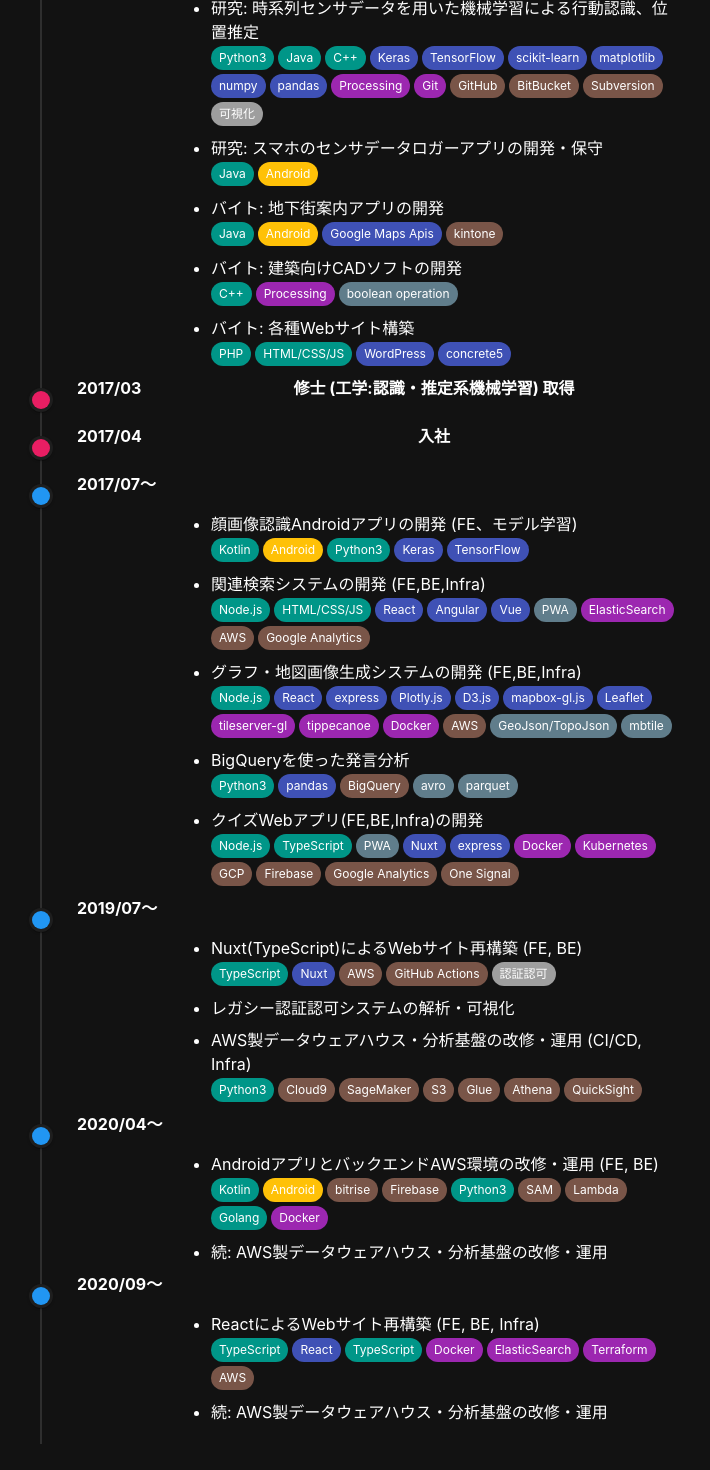
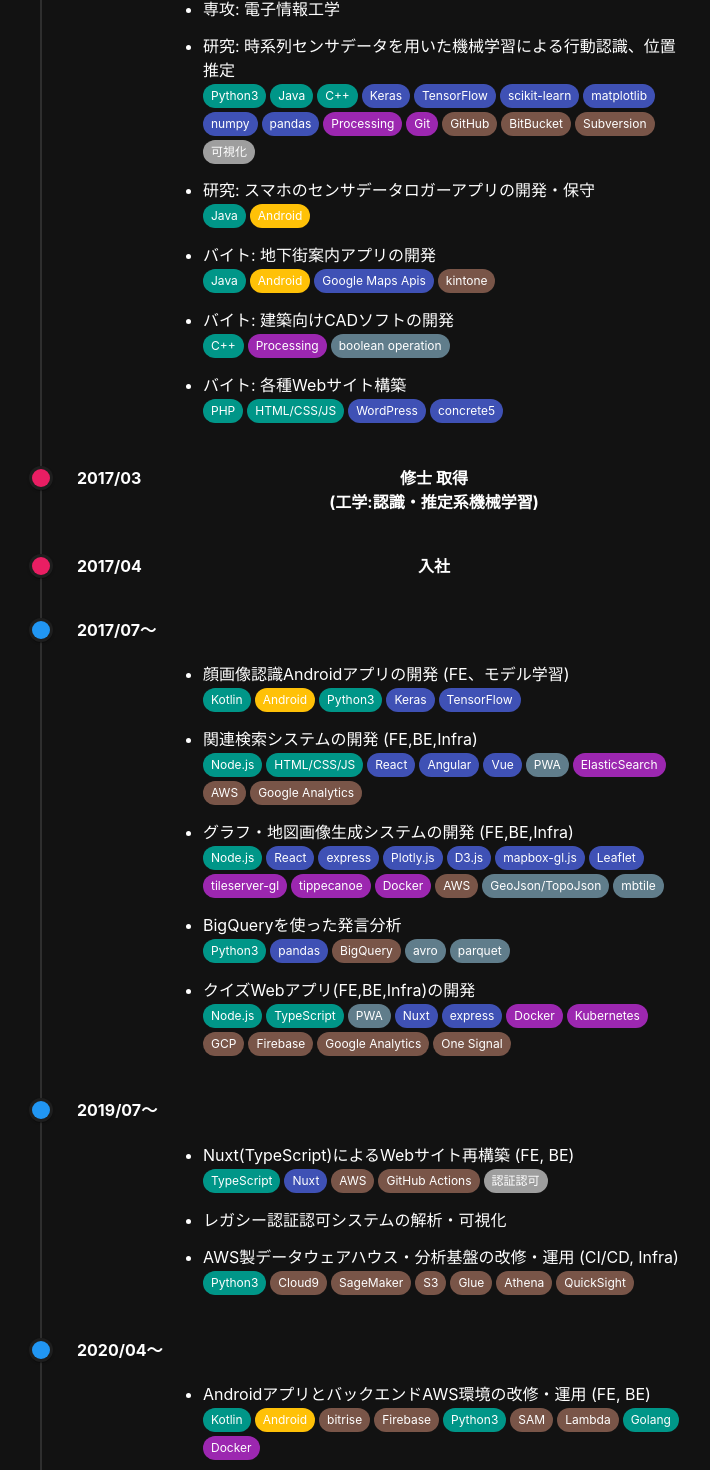
Before and after one commit to icchi-h/icchi-h.github.io, a Vue app: page /timeline in a window 1280 px wide. Shown: the part 220-1690 px from the top of the page, without its empty margins (299-1009 px from the left). Built offline with nearby package versions, Linux system fonts and the light colour scheme.

Commit message:
fix: timeline dot position and adjust li margin

```diff
--- a/src/components/Timeline.vue
+++ b/src/components/Timeline.vue
@@ -2,9 +2,8 @@
   <v-container fluid py-8 pr-6 class="container">
     <h2 class="text-center">Timeline</h2>
     <v-timeline align-top dense>
-      <v-timeline-item color="blue" small>
-        <div>
-          <v-row>
+      <v-timeline-item color="blue" small class="my-4">
+        <v-row class="pt-3">
           <v-col cols="2" class="pa-0">
             <h4>学生</h4>
           </v-col>
@@ -56,24 +55,20 @@
             </ul>
           </v-col>
         </v-row>
-        </div>
       </v-timeline-item>
-      <v-timeline-item color="pink" small>
-        <div>
-          <v-row>
+      <v-timeline-item color="pink" small class="my-4">
+        <v-row class="py-3">
           <v-col cols="2" class="pa-0">
             <h4>2017/03</h4>
           </v-col>
           <!-- <v-col cols="9" class="pa-0"></v-col> -->
           <v-col class="pa-0 text-center" style="word-wrap: break-word;">
-              <h4>修士 (工学:認識・推定系機械学習) 取得</h4>
+            <h4>修士 取得<br/>(工学:認識・推定系機械学習)</h4>
           </v-col>
         </v-row>
-        </div>
       </v-timeline-item>
-      <v-timeline-item color="pink" small>
-        <div>
-          <v-row>
+      <v-timeline-item color="pink" small class="my-4">
+        <v-row class="pt-3">
           <v-col cols="2" class="pa-0">
             <h4>2017/04</h4>
           </v-col>
@@ -82,11 +77,9 @@
             <h4>入社</h4>
           </v-col>
         </v-row>
-        </div>
       </v-timeline-item>
-      <v-timeline-item color="blue" small>
-        <div>
-          <v-row>
+      <v-timeline-item color="blue" small class="my-4">
+        <v-row class="pt-3">
           <v-col cols="2" class="pa-0">
             <h4>2017/07〜</h4>
           </v-col>
@@ -149,11 +142,9 @@
             </ul>
           </v-col>
         </v-row>
-        </div>
       </v-timeline-item>
-      <v-timeline-item color="blue" small>
-        <div>
-          <v-row>
+      <v-timeline-item color="blue" small class="my-4">
+          <v-row class="pt-3">
             <v-col cols="2" class="pa-0">
               <h4>2019/07〜</h4>
             </v-col>
@@ -180,11 +171,9 @@
               </ul>
             </v-col>
           </v-row>
-        </div>
       </v-timeline-item>
-      <v-timeline-item color="blue" small>
-        <div>
-          <v-row>
+      <v-timeline-item color="blue" small class="my-4">
+        <v-row class="pt-3">
           <v-col cols="2" class="pa-0">
             <h4>2020/04〜</h4>
           </v-col>
@@ -207,11 +196,9 @@
             <!-- <v-chip class="ma-2 ml-0" label small> Android (Kotlin) </v-chip> -->
           </v-col>
         </v-row>
-        </div>
       </v-timeline-item>
-      <v-timeline-item color="blue" small>
-        <div>
-          <v-row>
+      <v-timeline-item color="blue" small class="my-4">
+        <v-row class="pt-3">
           <v-col cols="2" class="pa-0">
             <h4>2020/09〜</h4>
           </v-col>
@@ -232,7 +219,6 @@
             <!-- <v-chip class="ma-2 ml-0" label small> Android (Kotlin) </v-chip> -->
           </v-col>
         </v-row>
-        </div>
       </v-timeline-item>
     </v-timeline>
   </v-container>
@@ -252,7 +238,7 @@ export default {
 }
 
 li {
-  margin: 0.5em;
+  margin: 0.8em auto;
 }
 
 .chip {
```
Lines whose indentation alone changed are shown as unchanged.
